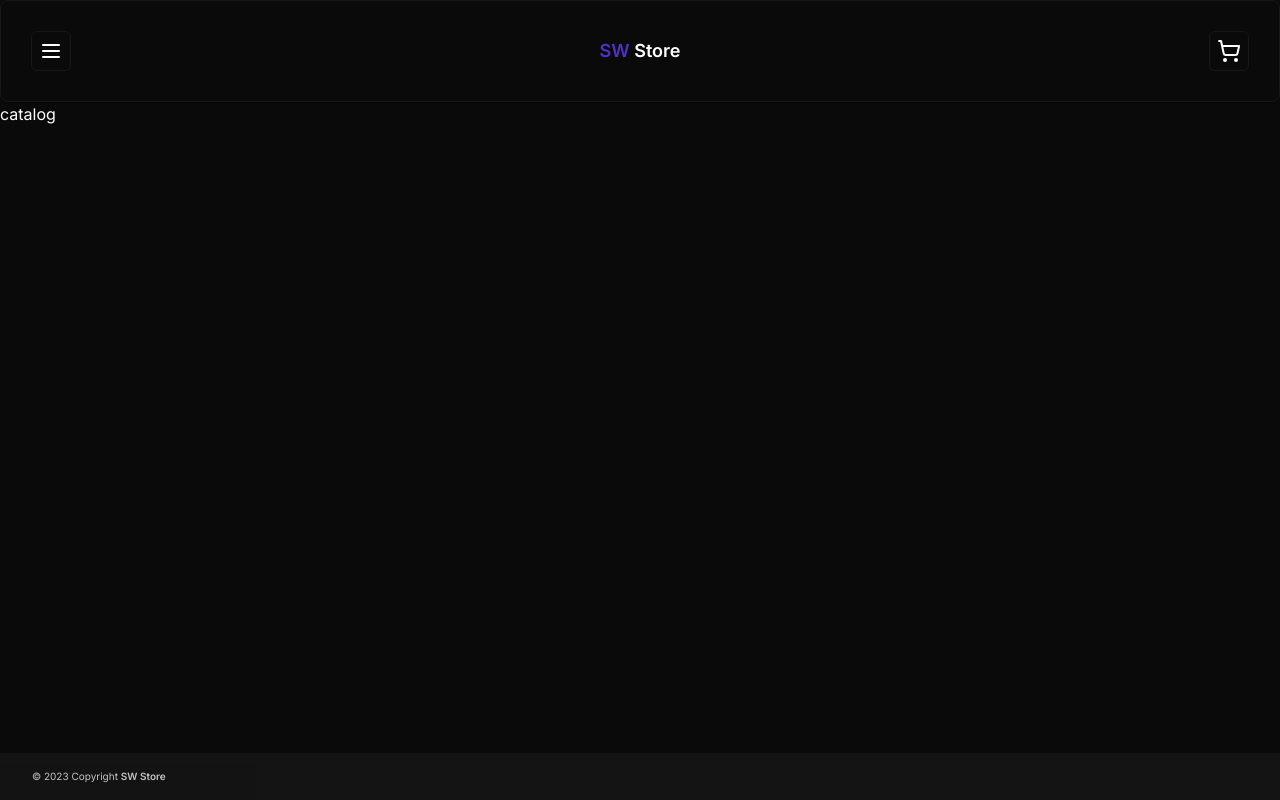
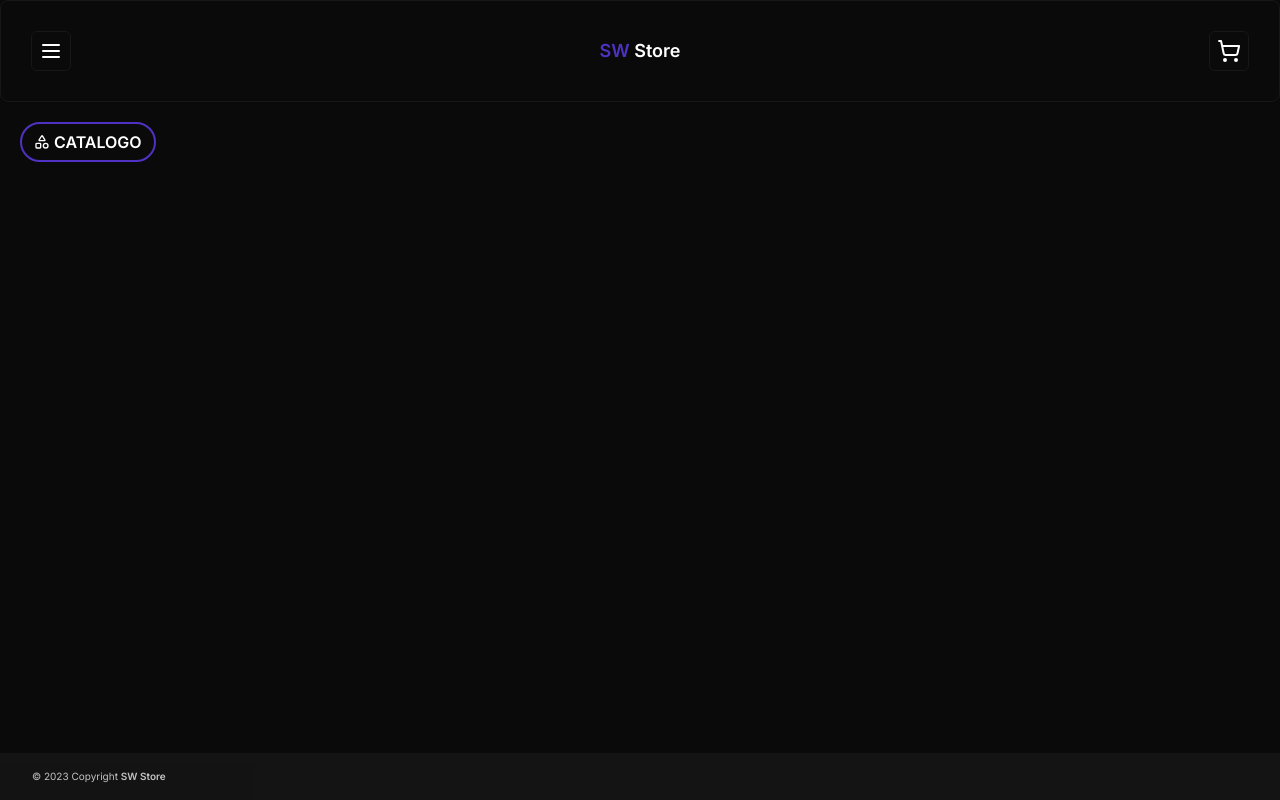
Before and after one commit to Augusto9237/sw-store, a Next.js app: page /catalog in a window 1280 px wide. Built offline with nearby package versions, Linux system fonts and the light colour scheme; no server answers.

Commit message:
Added a "Catalogo" badge to the catalog page

```diff
--- a/src/app/catalog/page.tsx
+++ b/src/app/catalog/page.tsx
@@ -1,5 +1,18 @@
+import { Badge } from "@/components/ui/badge";
+import { ShapesIcon } from "lucide-react";
+
 const CatalogPage = () => {
-    return <h1>catalog</h1>;
+    return (
+        <div className="p-5">
+            <Badge
+                className="gap-1 border-2 border-primary px-3 py-[0.375rem] text-base uppercase"
+                variant='outline'
+            >
+                <ShapesIcon size={16} />
+                Catalogo
+            </Badge>
+        </div>
+    )
 }
 
 export default CatalogPage;
```
